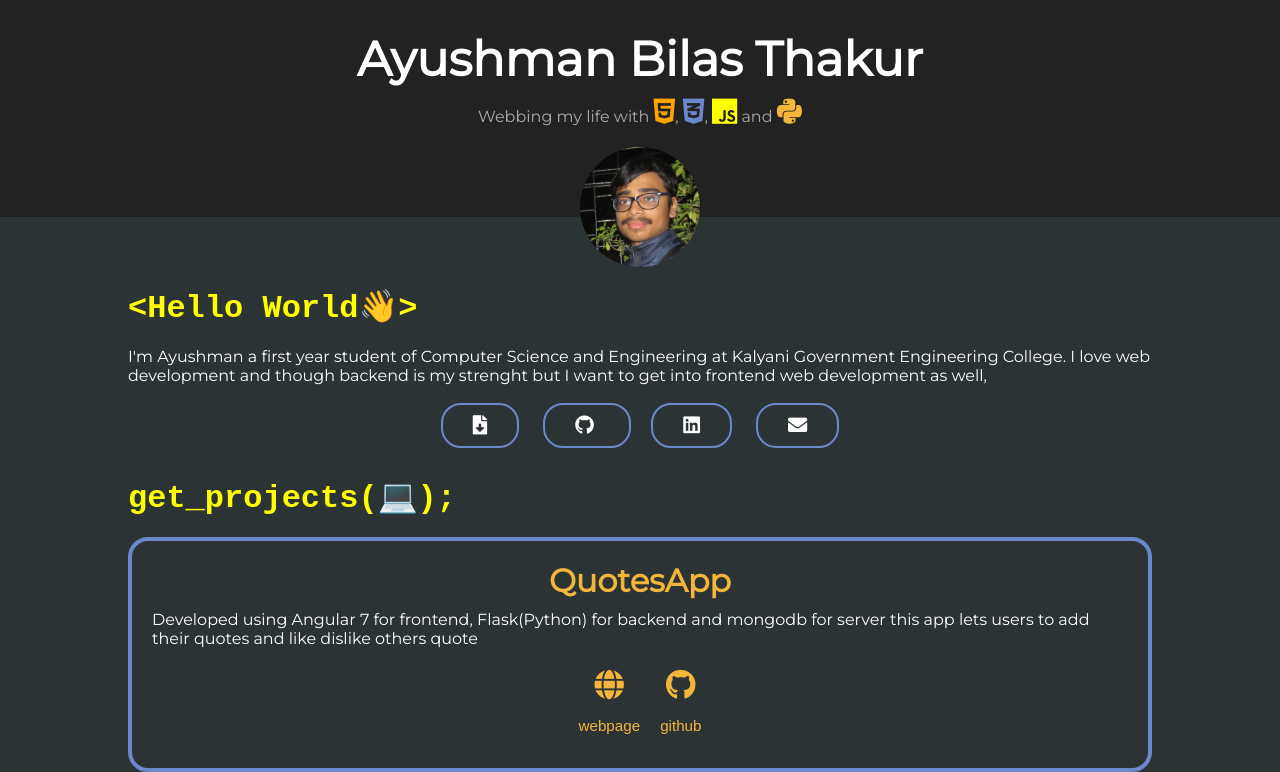
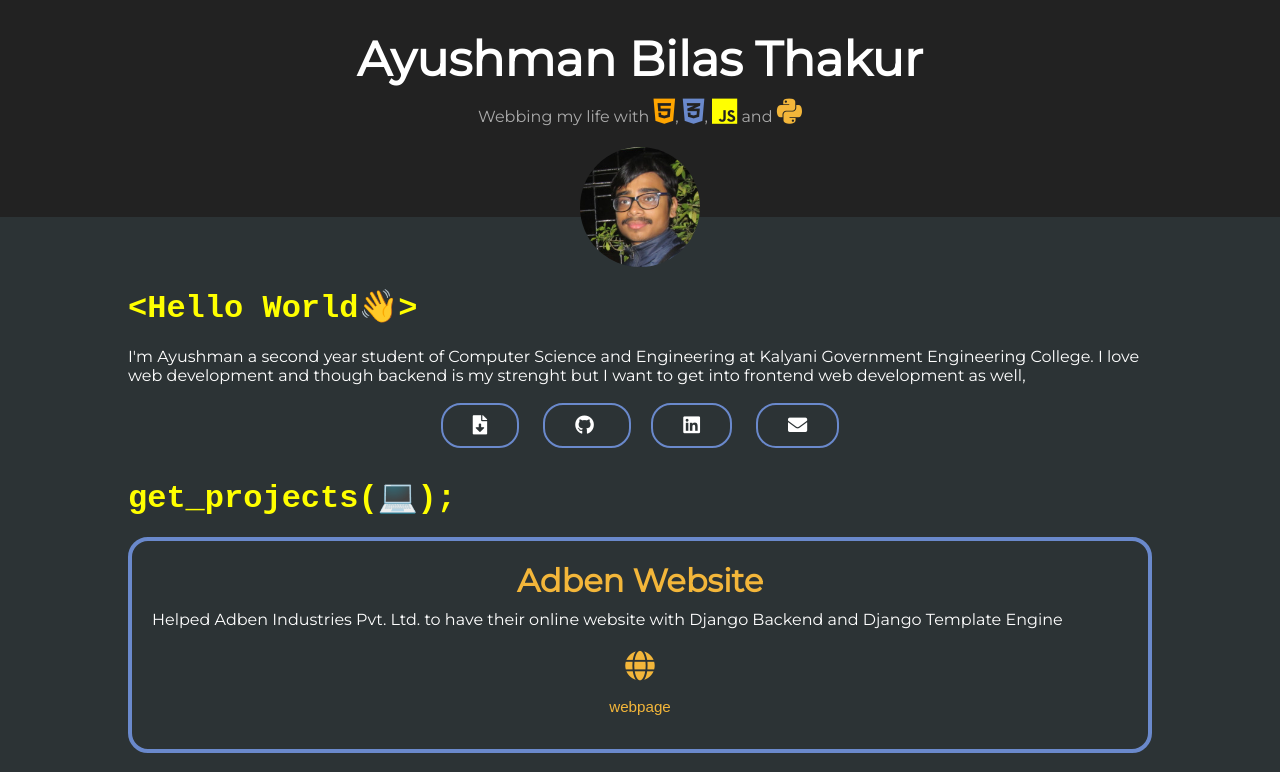
Before and after one commit to AyushmanBilasThakur/AyushmanBilasThakur.github.io, a plain HTML site: page index.html in a window 1280 px wide. Shown: the top 772 px of the page. Drawn offline with Linux system fonts and the light colour scheme.

Commit message:
Updated profile

```diff
--- a/index.html
+++ b/index.html
@@ -37,7 +37,7 @@
     <div class="container">
         <div id="about" class="about">
             <h1>&lt;Hello World👋&gt;</h1>
-            <p>I'm Ayushman a first year student of Computer Science and Engineering at Kalyani Government Engineering
+            <p>I'm Ayushman a second year student of Computer Science and Engineering at Kalyani Government Engineering
                 College. I love web development and though
                 backend is my strenght but I want to get into frontend web development as well,</p>
             <center>
@@ -58,6 +58,17 @@
         </div>
         <h1>get_projects(💻);</h1>
         <div class="projects" id="projects">
+                <div class="project" data-scroll>
+                        <h3>Adben Website</h3>
+                        <p>
+                            Helped Adben Industries Pvt. Ltd. to have their online website with Django Backend and Django Template Engine
+                        </p>
+                        <ul class="links">
+                            <li><a href="https://adben.in" class="button" target="blank"><i
+                                        class="fas fa-globe"></i><br /><span class="text">webpage</span></a></li>
+                        </ul>
+                    </div>
+
             <div class="project" data-scroll>
                 <h3>QuotesApp</h3>
                 <p>
```
